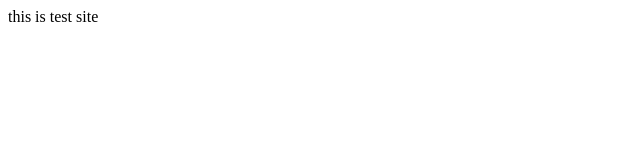
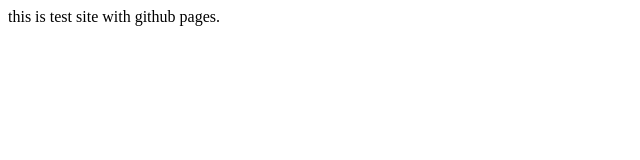
Before and after one commit to kishikawa/site.kishikawa, a plain HTML site: page index.html in a window 1280 px wide. Shown: the whole page, without its empty margins (0-640 px from the left). Drawn offline with Linux system fonts and the light colour scheme.

Commit message:
Update index.html

```diff
--- a/index.html
+++ b/index.html
@@ -1,5 +1,7 @@
 <html>
   <title>Test Site</title>
-  <header> this is test site
+  <header>
+    this is test site
+    with github pages.
   </header>
 </html>
```
